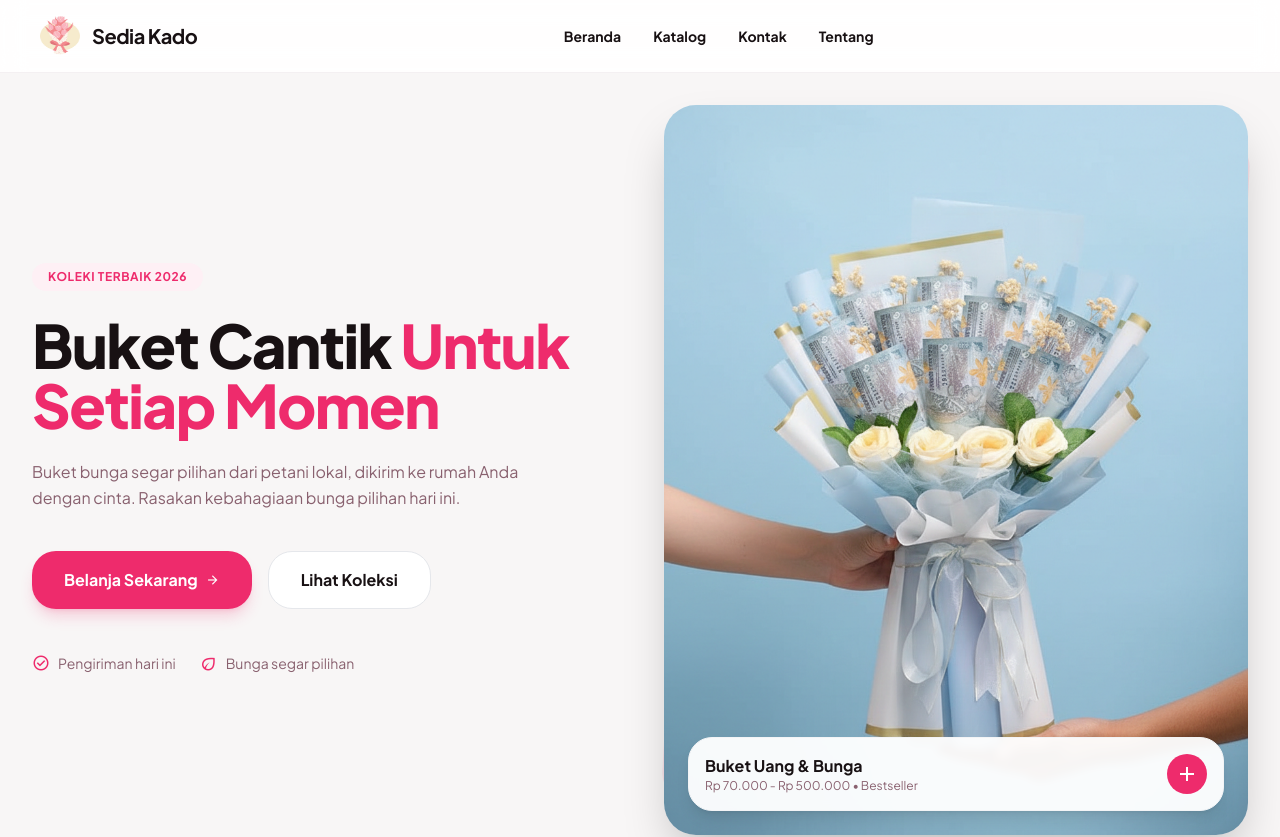
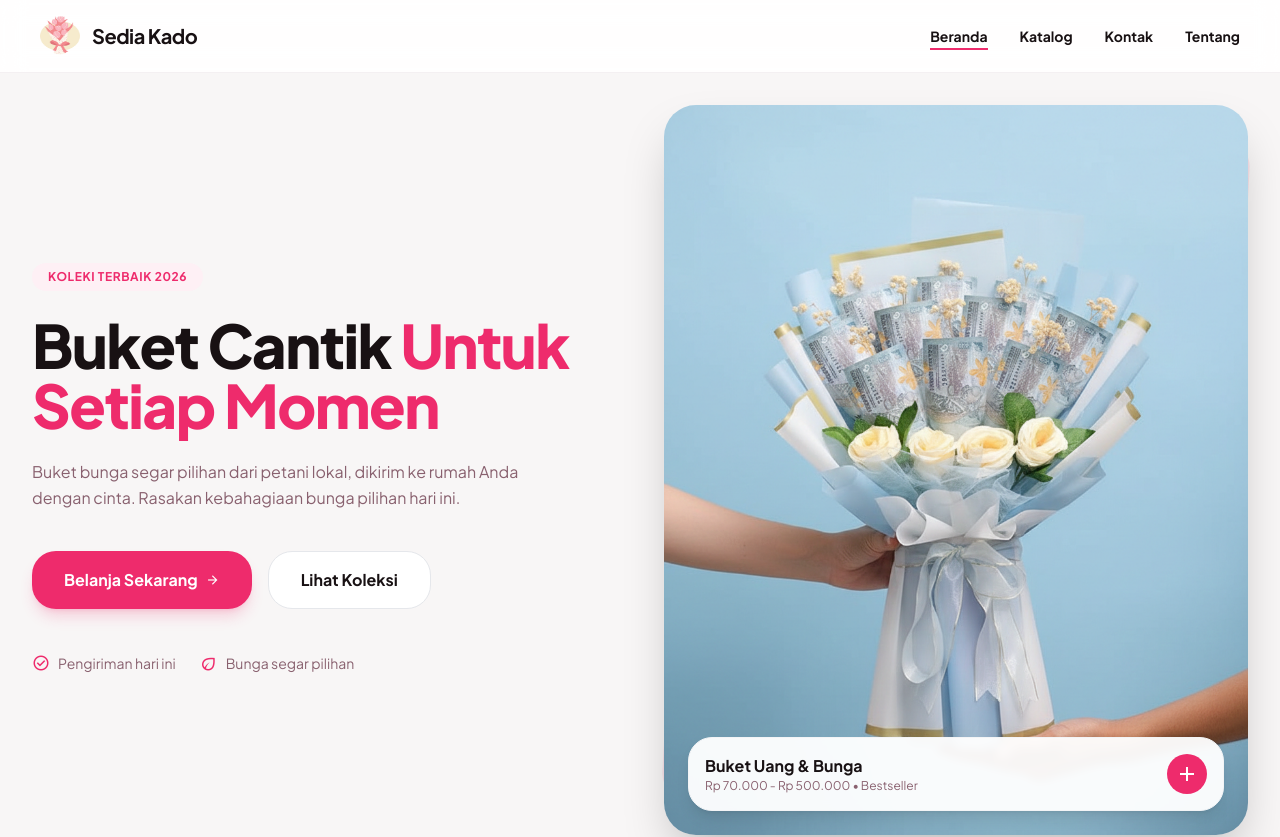
Before and after one commit to nuruljaelani/buket, a React (Vite) app: page / in a window 1280 px wide. Shown: the top 837 px of the page. Built offline with nearby package versions, Linux system fonts and the light colour scheme.

Commit message:
fix: navigation menu

```diff
--- a/src/components/layout/Header.tsx
+++ b/src/components/layout/Header.tsx
@@ -1,16 +1,38 @@
-import { Link } from "react-router-dom";
+import { useState, useEffect } from "react";
+import { Link, useLocation } from "react-router-dom";
+import { Icon } from "@iconify-icon/react";
+import clsx from "clsx";
 
 export const Header = () => {
+  const [isMenuOpen, setIsMenuOpen] = useState(false);
+  const location = useLocation();
+
+  // Close menu when location changes
+  useEffect(() => {
+    setIsMenuOpen(false);
+  }, [location]);
+
+  // Prevent scroll when menu is open
+  useEffect(() => {
+    if (isMenuOpen) {
+      document.body.style.overflow = "hidden";
+    } else {
+      document.body.style.overflow = "unset";
+    }
+  }, [isMenuOpen]);
+
+  const navLinks = [
+    { to: "/", label: "Beranda" },
+    { to: "/catalog", label: "Katalog" },
+    { to: "/contact", label: "Kontak" },
+    { to: "/about", label: "Tentang" },
+  ];
+
   return (
     <header className="sticky top-0 z-50 w-full border-b border-[#f4f0f2] bg-white/90 backdrop-blur-md dark:bg-background-dark/90 dark:border-gray-800">
       <div className="px-6 lg:px-10 py-4 flex items-center justify-between mx-auto max-w-7xl">
         {/* Logo */}
-        <Link to="/" className="flex items-center gap-3">
-          {/* <div className="size-8 text-primary">
-            <span className="material-symbols-outlined text-3xl">
-              local_florist
-            </span>
-          </div> */}
+        <Link to="/" className="flex items-center gap-3 relative z-50">
           <img src="/logo.png" alt="Logo" className="size-10" />
           <h2 className="text-text-main dark:text-white text-xl font-bold tracking-tight">
             Sedia Kado
@@ -19,54 +41,72 @@ export const Header = () => {
 
         {/* Desktop Menu */}
         <nav className="hidden md:flex items-center gap-8">
-          <Link
-            to="/"
-            className="text-text-main dark:text-gray-200 hover:text-primary transition-colors text-sm font-semibold"
-          >
-            Beranda
-          </Link>
-          <Link
-            to="/catalog"
-            className="text-text-main dark:text-gray-200 hover:text-primary transition-colors text-sm font-semibold"
-          >
-            Katalog
-          </Link>
-          <Link
-            to="/contact"
-            className="text-text-main dark:text-gray-200 hover:text-primary transition-colors text-sm font-semibold"
-          >
-            Kontak
-          </Link>
-          <Link
-            to="/about"
-            className="text-text-main dark:text-gray-200 hover:text-primary transition-colors text-sm font-semibold"
-          >
-            Tentang
-          </Link>
+          {navLinks.map((link) => (
+            <Link
+              key={link.to}
+              to={link.to}
+              className={clsx(
+                "text-text-main dark:text-gray-200 hover:text-primary transition-colors text-sm font-semibold relative py-1 after:absolute after:bottom-0 after:left-0 after:w-0 after:h-0.5 after:bg-primary after:transition-all hover:after:w-full",
+                location.pathname === link.to && "text-primary after:w-full",
+              )}
+            >
+              {link.label}
+            </Link>
+          ))}
         </nav>
 
-        {/* Actions */}
-        <div className="flex items-center gap-4">
-          {/* <div className="hidden lg:flex items-center bg-[#f4f0f2] dark:bg-gray-800 rounded-lg px-3 py-2 w-64">
-            <span className="material-symbols-outlined text-text-muted">
-              search
-            </span>
-            <input
-              className="bg-transparent border-none text-sm focus:ring-0 w-full text-text-main dark:text-white placeholder-text-muted outline-none ml-2"
-              placeholder="Cari Buket..."
-              type="text"
-            />
-          </div> */}
-          {/* <button className="p-2 rounded-full hover:bg-gray-100 dark:hover:bg-gray-800 transition-colors lg:hidden">
-            <span className="material-symbols-outlined">search</span>
-          </button>
-          <button className="p-2 rounded-full hover:bg-gray-100 dark:hover:bg-gray-800 transition-colors">
-            <span className="material-symbols-outlined">person</span>
-          </button>
-          <button className="p-2 rounded-full hover:bg-gray-100 dark:hover:bg-gray-800 transition-colors relative">
-            <span className="material-symbols-outlined">shopping_bag</span>
-            <span className="absolute top-1 right-0 size-2 bg-primary rounded-full ring-2 ring-white dark:ring-background-dark"></span>
-          </button> */}
+        {/* Mobile Menu Toggle */}
+        <button
+          onClick={() => setIsMenuOpen(!isMenuOpen)}
+          className="md:hidden relative z-50 size-10 flex items-center justify-center text-text-main dark:text-white hover:text-primary transition-colors"
+          aria-label="Toggle Menu"
+        >
+          <Icon
+            icon={
+              isMenuOpen ? "solar:close-circle-bold" : "charm:menu-hamburger"
+            }
+            className="text-2xl"
+          />
+        </button>
+
+        {/* Mobile Navigation Overlay */}
+        <div
+          className={clsx(
+            "fixed top-0 left-0 bg-white dark:bg-background-dark/80 backdrop-blur-xl z-50 md:hidden transition-all duration-500 ease-in-out",
+            isMenuOpen
+              ? "opacity-100 translate-x-0"
+              : "opacity-0 translate-x-full pointer-events-none",
+          )}
+        >
+          <div className="flex flex-col items-center justify-center h-full gap-8 p-6 w-[60vw]">
+            {navLinks.map((link, index) => (
+              <Link
+                key={link.to}
+                to={link.to}
+                className={clsx(
+                  "text-xl font-bold transition-all duration-300 transform",
+                  location.pathname === link.to
+                    ? "text-primary scale-110"
+                    : "text-text-main dark:text-white hover:text-primary",
+                  isMenuOpen
+                    ? "translate-y-0 opacity-100"
+                    : "translate-y-10 opacity-0",
+                )}
+                style={{ transitionDelay: `${index * 100}ms` }}
+              >
+                {link.label}
+              </Link>
+            ))}
+
+            <div
+              className={clsx(
+                "mt-4 flex gap-6 transition-all duration-500 delay-500",
+                isMenuOpen
+                  ? "opacity-100 translate-y-0"
+                  : "opacity-0 translate-y-10",
+              )}
+            ></div>
+          </div>
         </div>
       </div>
     </header>
```
